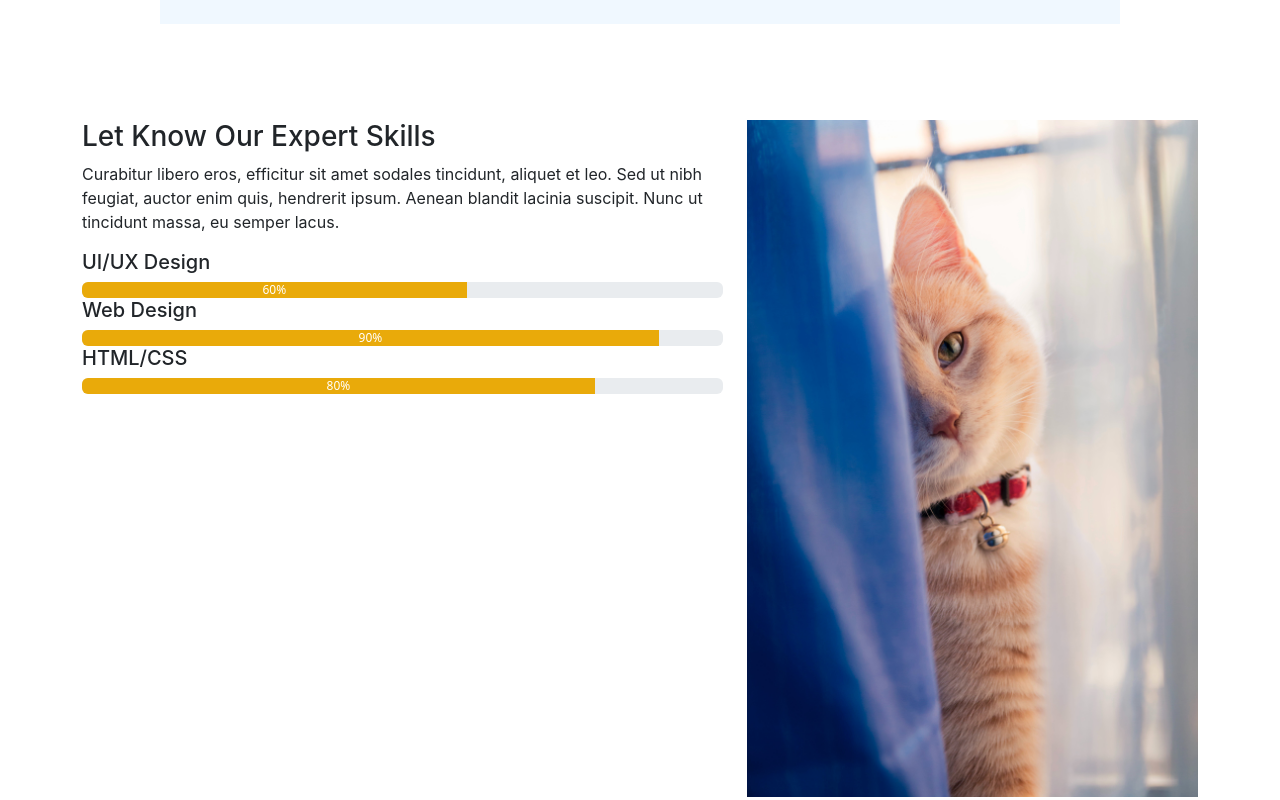
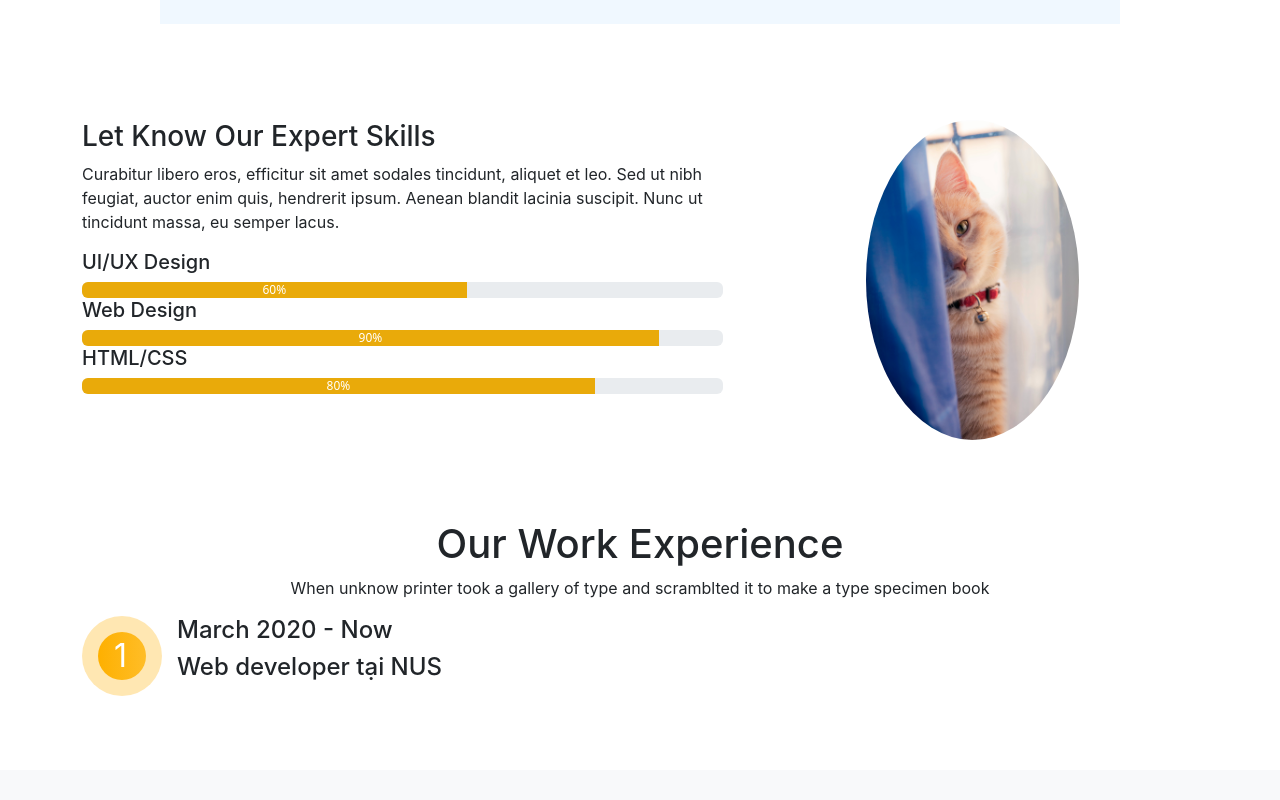
Before and after one commit to daidtech/FE_myspace, a Next.js app: page /about in a window 1280 px wide. Shown: the part 640-1440 px from the top of the page. Built offline with nearby package versions, Linux system fonts and the light colour scheme.

Commit message:
update UI about

```diff
--- a/components/About/About.tsx
+++ b/components/About/About.tsx
@@ -1,6 +1,7 @@
 import { Container, Row, Col } from 'react-bootstrap';
 import styles from './About.module.scss';
 import AboutSkill from './AboutSkill/AboutSkill';
+import Experience from './Experience/Experience';
 
 
 export default function About() {
@@ -27,6 +28,7 @@ export default function About() {
       <img src='/images/breadcrumb_bg-RDlFJMFR.jpg' alt="" className={styles.aboutBackground} />
       <div className={styles.contentBelowHero}>
         <AboutSkill />
+        <Experience />
       </div>
     </section>
   )
--- a/components/About/AboutSkill/AboutSkil.module.scss
+++ b/components/About/AboutSkill/AboutSkil.module.scss
@@ -1,2 +1,11 @@
 .aboutSkill  {
 }
+
+
+.wrapAboutBackground {
+  text-align: center;
+}
+.aboutBackground {
+  max-height: 20rem;
+  border-radius: 50%;
+}
--- a/components/About/AboutSkill/AboutSkill.tsx
+++ b/components/About/AboutSkill/AboutSkill.tsx
@@ -30,7 +30,9 @@ export default function AboutSkill() {
             </div>
           </Col>
           <Col lg={5}>
-            <img src='/images/1.jpg' alt="" className={styles.aboutBackground} />
+            <div className={styles.wrapAboutBackground}>
+              <img src='/images/1.jpg' alt="" className={styles.aboutBackground} />
+            </div>
           </Col>
         </Row>
       </Container>
--- /dev/null
+++ b/components/About/Experience/Experience.module.scss
@@ -0,0 +1,41 @@
+.experience {
+  margin-top: 5rem;
+}
+.title {
+  text-align: center;
+}
+
+.wrapCounter {
+  position: relative;
+  width: 3rem;
+  p {
+    height: 100%;
+    font-size: 2rem;
+    position: absolute;
+    z-index: 2;
+    left: 2rem;
+    top: 1rem;
+    color: white;
+  }
+}
+.counterInter {
+  position: absolute;
+  z-index: auto;
+  height: 5rem;
+  width: 5rem;
+  border-radius: 50%;
+  opacity: .302;
+  background-color: #feb000;
+}
+.counterOuter {
+  position: absolute;
+  z-index: 1;
+  background-image: -webkit-linear-gradient(180deg,rgb(255,189,39) 0%,rgb(254,176,0) 100%);
+  height: 3rem;
+  width: 3rem;
+  border-radius: 50%;
+  background-color: #feb000;
+  text-align: center;
+  left: 1rem;
+  top: 1rem;
+}
--- /dev/null
+++ b/components/About/Experience/Experience.tsx
@@ -0,0 +1,37 @@
+import { Container, Row, Col, ProgressBar } from "react-bootstrap";
+import styles from './Experience.module.scss';
+
+export default function Experience() {
+  return (
+    <section className={styles.experience}>
+      <Container>
+        <Row>
+          <Col>
+            <div className={styles.title}>
+              <h1>Our Work Experience</h1>
+              <p>When unknow printer took a gallery of type and scramblted it to make a type specimen book</p>
+            </div>
+          </Col>
+        </Row>
+        <Row>
+          <Col lg={1}>
+            <div className={styles.wrapCounter}>
+              <div className={styles.counterInter}></div>
+              <div className={styles.counterOuter}></div>
+              <p>1</p>
+            </div>
+          </Col>
+          <Col lg={4}>
+            <h4>March 2020 - Now</h4>
+            <h4>Web developer tại NUS</h4>
+
+          </Col>
+          <Col lg={4}>
+
+          </Col>
+        </Row>
+      </Container>
+
+    </section>
+  )
+}
```
